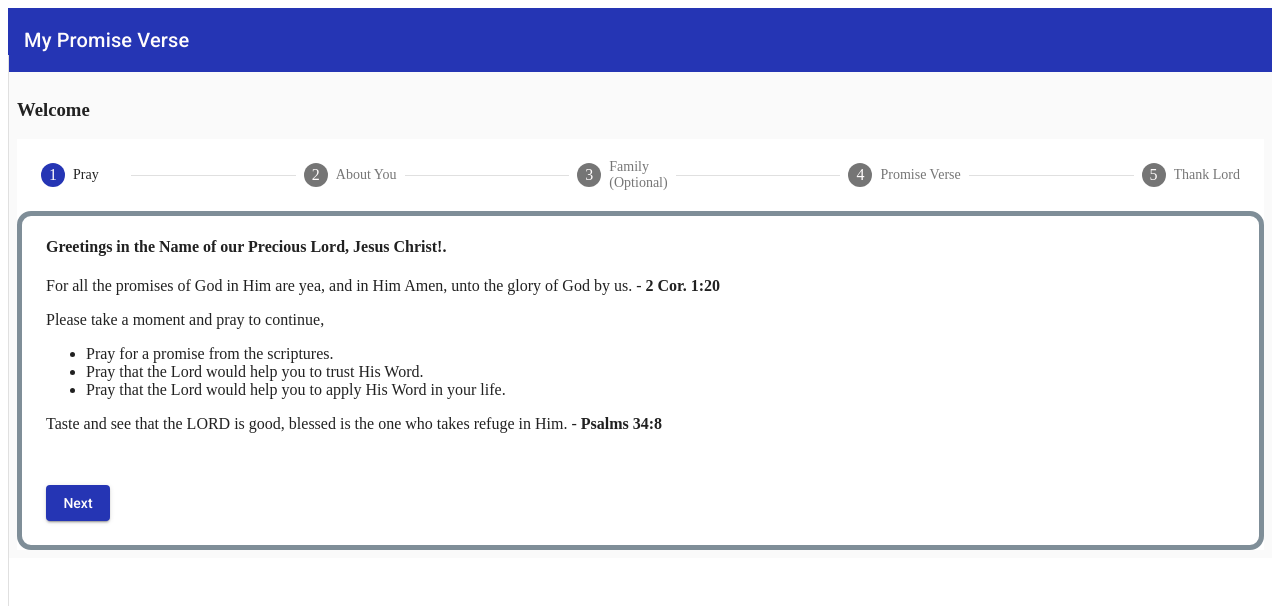
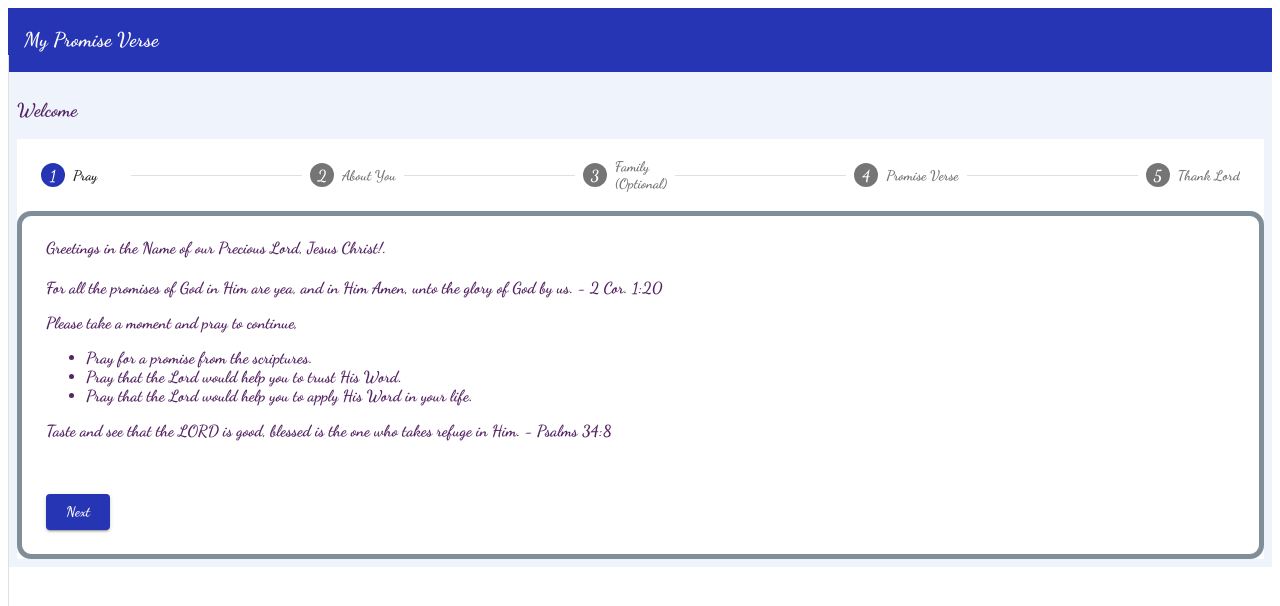
Before and after one commit to ashokgudise/my-bible-promise-verse, an Angular app: page / in a window 1280 px wide. Shown: the top 606 px of the page. Built offline with nearby package versions, Linux system fonts and the light colour scheme.

Commit message:
Dancing Script Cursive

```diff
--- a/src/styles.scss
+++ b/src/styles.scss
@@ -39,23 +39,24 @@ body {
 // have to load a single css file for Angular Material in your app.
 
 // Fonts
+@import url('https://fonts.googleapis.com/css2?family=Dancing+Script:wght@700&display=swap');
 @import 'https://fonts.googleapis.com/css?family=Material+Icons+Round';
-@import url('https://fonts.googleapis.com/css?family=Roboto:300,400,500');
+//@import url('https://fonts.googleapis.com/css?family=Roboto:300,400,500');
 
 $fontConfig: (
-  display-4: mat-typography-level(112px, 112px, 300, 'Roboto', -0.0134em),
-  display-3: mat-typography-level(56px, 56px, 400, 'Roboto', -0.0089em),
-  display-2: mat-typography-level(45px, 48px, 400, 'Roboto', 0.0000em),
-  display-1: mat-typography-level(34px, 40px, 400, 'Roboto', 0.0074em),
-  headline: mat-typography-level(24px, 32px, 400, 'Roboto', 0.0000em),
-  title: mat-typography-level(20px, 32px, 500, 'Roboto', 0.0075em),
-  subheading-2: mat-typography-level(16px, 28px, 400, 'Roboto', 0.0094em),
-  subheading-1: mat-typography-level(15px, 24px, 500, 'Roboto', 0.0067em),
-  body-2: mat-typography-level(14px, 24px, 500, 'Roboto', 0.0179em),
-  body-1: mat-typography-level(14px, 20px, 400, 'Roboto', 0.0179em),
-  button: mat-typography-level(14px, 14px, 500, 'Roboto', 0.0893em),
-  caption: mat-typography-level(12px, 20px, 400, 'Roboto', 0.0333em),
-  input: mat-typography-level(inherit, 1.125, 400, 'Roboto', 1.5px)
+  display-4: mat-typography-level(112px, 112px, 300, "Dancing Script", -0.0134em),
+  display-3: mat-typography-level(56px, 56px, 400, 'Dancing Script', -0.0089em),
+  display-2: mat-typography-level(45px, 48px, 400, 'Dancing Script', 0.0000em),
+  display-1: mat-typography-level(34px, 40px, 400, 'Dancing Script', 0.0074em),
+  headline: mat-typography-level(24px, 32px, 400, 'Dancing Script', 0.0000em),
+  title: mat-typography-level(20px, 32px, 500, 'Dancing Script', 0.0075em),
+  subheading-2: mat-typography-level(16px, 28px, 400, 'Dancing Script', 0.0094em),
+  subheading-1: mat-typography-level(15px, 24px, 500, 'Dancing Script', 0.0067em),
+  body-2: mat-typography-level(14px, 24px, 500, 'Dancing Script', 0.0179em),
+  body-1: mat-typography-level(14px, 20px, 400, 'Dancing Script', 0.0179em),
+  button: mat-typography-level(14px, 14px, 500, 'Dancing Script', 0.0893em),
+  caption: mat-typography-level(12px, 20px, 400, 'Dancing Script', 0.0333em),
+  input: mat-typography-level(inherit, 1.125, 400, 'Dancing Script', 1.5px)
 );
 
 // Foreground Elements
@@ -184,6 +185,7 @@ body {
   --text-primary-color: #{$light-primary-text};
   --text-primary-lighter-color: #{$dark-primary-text};
   --text-primary-darker-color: #{$light-primary-text};
+
 }
 
 $mat-primary: (
@@ -295,3 +297,10 @@ $altTheme: mat-dark-theme($theme-primary, $theme-accent, $theme-warn);
   font-size: 12px;
   font-weight: 100;
 }
+
+
+.mat-drawer-container {
+  background-color: #eff3fb;
+  color: rgba(60, 3, 77, 0.87);
+  font-family: 'Dancing Script', cursive;
+}
```
